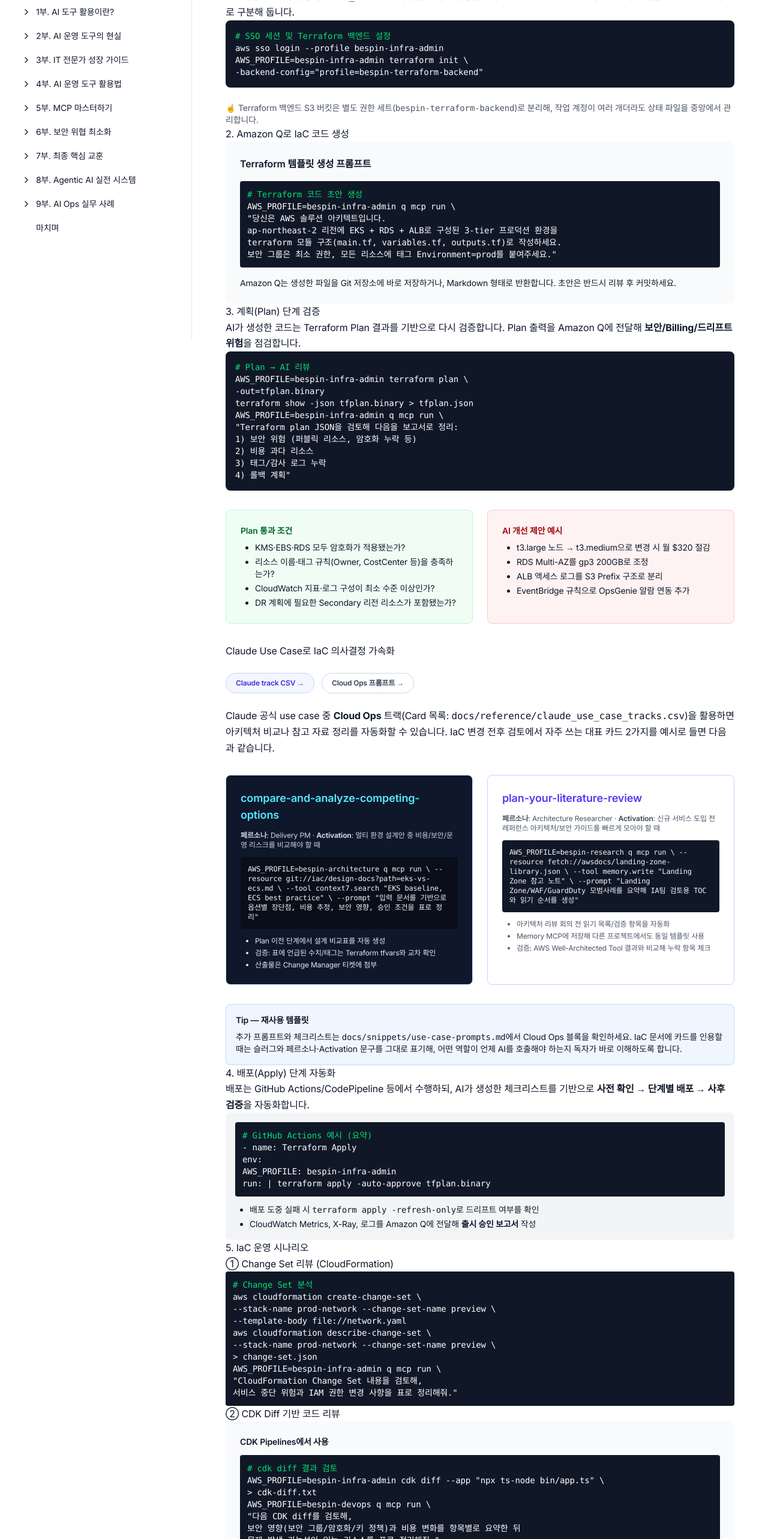
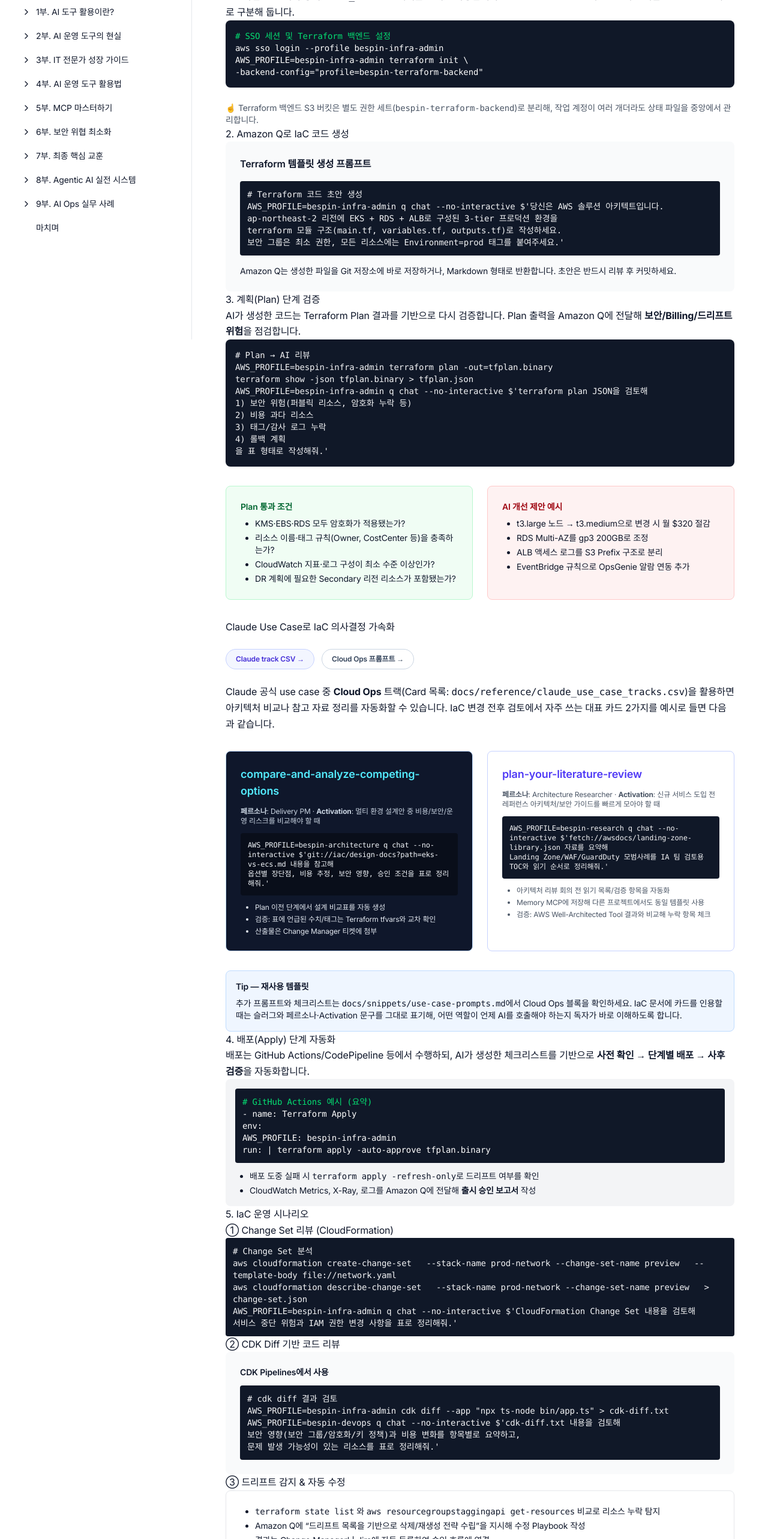
Before and after one commit to ryong-git/ai-coding-guide, a Next.js app: page /part9/iac-integration in a window 1280 px wide. Shown: the part 234-2800 px from the top of the page at 60% size. Built offline with nearby package versions, Linux system fonts and the light colour scheme.

Commit message:
docs: align practical flows with real q cli usage

```diff
--- a/src/app/part8/team-workflow/page.tsx
+++ b/src/app/part8/team-workflow/page.tsx
@@ -146,8 +146,8 @@
 
         <Paragraph>
           Claude 공식 use case 39개를 트랙/페르소나별로 정리한 <code className="font-mono">docs/reference/claude_use_case_tracks.csv</code>에서 아래와 같이
-          <strong>Cloud Ops</strong>와 <strong>일반 스텝 부서</strong> 루틴을 한 번에 자동화할 수 있습니다. Part 5에서 소개한 MCP 흐름과 동일하게
-          `AWS_PROFILE`, Resource, Tool, 사후 검증 절차를 조합하면 됩니다.
+          <strong>Cloud Ops</strong>와 <strong>일반 스텝 부서</strong> 루틴을 한 번에 자동화할 수 있습니다. Part 5에서 소개한 MCP 흐름처럼
+          `AWS_PROFILE`과 연결된 MCP 리소스 경로, Amazon Q CLI 프롬프트, 사후 검증 절차를 조합하면 됩니다.
         </Paragraph>
 
         <div className="grid lg:grid-cols-2 gap-6">
@@ -158,28 +158,21 @@
               <div>
                 <div className="text-xs font-semibold text-slate-400">generate-project-status-reports (Delivery PM)</div>
                 <pre className="mt-2 overflow-x-auto rounded bg-black/40 p-3 text-xs font-mono whitespace-pre-wrap">
-{`AWS_PROFILE=bespin-core q mcp run \\
-  --resource git://ops-repo?path=reports/W{week}.md \\
-  --tool context7.search "Jira BOARD-123, Git 태그, 배포 로그를 DOCS 형식으로 요약" \\
-  --prompt "주간 리스크 + 차주 계획 + 지원 요청을 정리하고 검증 절차를 명시"`}
+{`AWS_PROFILE=bespin-core q chat --no-interactive $'W{week} 주차 프로젝트 현황을 요약해줘.\n참고 자료: git://ops-repo?path=reports/W{week}.md\n반드시 Jira BOARD-123, Git 태그, 배포 로그의 주요 차이를 표로 정리하고 주간 리스크/차주 계획/지원 요청을 명시해.'`}
                 </pre>
                 <p className="mt-2 text-xs text-slate-300">Slack #wbr 공유 전 Git diff &lt;= 10줄 확인 + PM 승인 체커</p>
               </div>
               <div>
                 <div className="text-xs font-semibold text-slate-400">analyze-patterns-in-user-feedback (MSP On-call)</div>
                 <pre className="mt-2 overflow-x-auto rounded bg-black/40 p-3 text-xs font-mono whitespace-pre-wrap">
-{`AWS_PROFILE=bespin-support q mcp run \\
-  --resource filesystem://logs/zendesk/{date}.json \\
-  --tool sequential-think.analyze "패턴/근본 원인/후속 조치 3단계 정리"`}
+{`AWS_PROFILE=bespin-support q chat --no-interactive $'Zendesk {date} 티켓 로그를 분석해서\n반복 패턴·근본 원인·후속 조치 3단계를 bullet 형태로 정리해.\n로그는 filesystem://logs/zendesk/{date}.json MCP 서버로 제공된다.'`}
                 </pre>
                 <p className="mt-2 text-xs text-slate-300">결과는 Incident DB에 업로드하고, CloudWatch 지표와 상호 검증</p>
               </div>
               <div>
                 <div className="text-xs font-semibold text-slate-400">organize-your-business-finances (FinOps Lead)</div>
                 <pre className="mt-2 overflow-x-auto rounded bg-black/40 p-3 text-xs font-mono whitespace-pre-wrap">
-{`AWS_PROFILE=finops-prod q mcp run \\
-  --resource s3://cur-bucket/{year}-{month}.csv \\
-  --tool playwright.screenshot "https://console.aws.amazon.com/cost-management/home?#/dashboard"`}
+{`AWS_PROFILE=finops-prod q chat --no-interactive $'s3://cur-bucket/{year}-{month}.csv 에 있는 CUR를 읽고\nCost Explorer 대시보드 스크린샷과 함께 월간 FinOps 리포트를 만들어줘.\nKPI(Idle EC2/EBS, Savings Plan, CUD) 편차를 표로 설명해.'`}
                 </pre>
                 <p className="mt-2 text-xs text-slate-300">CUR ↔ Cost Explorer 교차 검증 후 재무 승인 로그에 링크 저장</p>
               </div>
--- a/src/app/part9/iac-integration/page.tsx
+++ b/src/app/part9/iac-integration/page.tsx
@@ -27,14 +27,8 @@
       <h2>2. Amazon Q로 IaC 코드 생성</h2>
       <div className="bg-gray-50 dark:bg-gray-800 rounded-lg p-6 space-y-4">
         <h3 className="font-semibold">Terraform 템플릿 생성 프롬프트</h3>
-        <div className="bg-gray-900 text-gray-100 rounded p-3 text-sm font-mono overflow-x-auto">
-          <div className="text-green-400"># Terraform 코드 초안 생성</div>
-          <div className="text-white">AWS_PROFILE=bespin-infra-admin q mcp run \</div>
-          <div className="text-white">  "당신은 AWS 솔루션 아키텍트입니다.</div>
-          <div className="text-white">   ap-northeast-2 리전에 EKS + RDS + ALB로 구성된 3-tier 프로덕션 환경을</div>
-          <div className="text-white">   terraform 모듈 구조(main.tf, variables.tf, outputs.tf)로 작성하세요.</div>
-          <div className="text-white">   보안 그룹은 최소 권한, 모든 리소스에 태그 Environment=prod를 붙여주세요."</div>
-        </div>
+        <pre className="bg-gray-900 text-gray-100 rounded p-3 text-sm font-mono overflow-x-auto whitespace-pre-wrap">{`# Terraform 코드 초안 생성
+AWS_PROFILE=bespin-infra-admin q chat --no-interactive $'당신은 AWS 솔루션 아키텍트입니다.\nap-northeast-2 리전에 EKS + RDS + ALB로 구성된 3-tier 프로덕션 환경을\nterraform 모듈 구조(main.tf, variables.tf, outputs.tf)로 작성하세요.\n보안 그룹은 최소 권한, 모든 리소스에는 Environment=prod 태그를 붙여주세요.'`}</pre>
         <p className="text-sm">
           Amazon Q는 생성한 파일을 Git 저장소에 바로 저장하거나, Markdown 형태로 반환합니다. 초안은 반드시 리뷰 후 커밋하세요.
         </p>
@@ -45,18 +39,10 @@
         AI가 생성한 코드는 Terraform Plan 결과를 기반으로 다시 검증합니다. Plan 출력을 Amazon Q에 전달해 <strong>보안/Billing/드리프트 위험</strong>을 점검합니다.
       </p>
 
-      <div className="bg-gray-900 text-gray-100 rounded-lg p-4 overflow-x-auto text-sm font-mono mb-4">
-        <div className="text-green-400"># Plan → AI 리뷰</div>
-        <div className="text-white">AWS_PROFILE=bespin-infra-admin terraform plan \</div>
-        <div className="text-white">  -out=tfplan.binary</div>
-        <div className="text-white">terraform show -json tfplan.binary &gt; tfplan.json</div>
-        <div className="text-white">AWS_PROFILE=bespin-infra-admin q mcp run \</div>
-        <div className="text-white">  "Terraform plan JSON을 검토해 다음을 보고서로 정리:</div>
-        <div className="text-white">   1) 보안 위험 (퍼블릭 리소스, 암호화 누락 등)</div>
-        <div className="text-white">   2) 비용 과다 리소스</div>
-        <div className="text-white">   3) 태그/감사 로그 누락</div>
-        <div className="text-white">   4) 롤백 계획"</div>
-      </div>
+        <pre className="bg-gray-900 text-gray-100 rounded-lg p-4 overflow-x-auto whitespace-pre-wrap text-sm font-mono mb-4">{`# Plan → AI 리뷰
+AWS_PROFILE=bespin-infra-admin terraform plan -out=tfplan.binary
+terraform show -json tfplan.binary > tfplan.json
+AWS_PROFILE=bespin-infra-admin q chat --no-interactive $'terraform plan JSON을 검토해\n1) 보안 위험(퍼블릭 리소스, 암호화 누락 등)\n2) 비용 과다 리소스\n3) 태그/감사 로그 누락\n4) 롤백 계획\n을 표 형태로 작성해줘.'`}</pre>
 
       <div className="grid md:grid-cols-2 gap-6 my-8 text-sm">
         <div className="border border-green-200 dark:border-green-800 bg-green-50 dark:bg-green-900/20 rounded-lg p-6">
@@ -107,10 +93,7 @@
             <strong>페르소나</strong>: Delivery PM · <strong>Activation</strong>: 멀티 환경 설계안 중 비용/보안/운영 리스크를 비교해야 할 때
           </p>
           <pre className="bg-black/40 rounded p-3 text-xs font-mono overflow-x-auto whitespace-pre-wrap">
-AWS_PROFILE=bespin-architecture q mcp run \
-  --resource git://iac/design-docs?path=eks-vs-ecs.md \
-  --tool context7.search "EKS baseline, ECS best practice" \
-  --prompt "입력 문서를 기반으로 옵션별 장단점, 비용 추정, 보안 영향, 승인 조건을 표로 정리"
+{`AWS_PROFILE=bespin-architecture q chat --no-interactive $'git://iac/design-docs?path=eks-vs-ecs.md 내용을 참고해\n옵션별 장단점, 비용 추정, 보안 영향, 승인 조건을 표로 정리해줘.'`}
           </pre>
           <ul className="list-disc pl-6 space-y-1 text-xs text-slate-200">
             <li>Plan 이전 단계에서 설계 비교표를 자동 생성</li>
@@ -124,10 +107,7 @@
             <strong>페르소나</strong>: Architecture Researcher · <strong>Activation</strong>: 신규 서비스 도입 전 레퍼런스 아키텍처/보안 가이드를 빠르게 모아야 할 때
           </p>
           <pre className="bg-gray-900 text-gray-100 rounded p-3 text-xs font-mono overflow-x-auto whitespace-pre-wrap">
-AWS_PROFILE=bespin-research q mcp run \
-  --resource fetch://awsdocs/landing-zone-library.json \
-  --tool memory.write "Landing Zone 참고 노트" \
-  --prompt "Landing Zone/WAF/GuardDuty 모범사례를 요약해 IA팀 검토용 TOC와 읽기 순서를 생성"
+{`AWS_PROFILE=bespin-research q chat --no-interactive $'fetch://awsdocs/landing-zone-library.json 자료를 요약해\nLanding Zone/WAF/GuardDuty 모범사례를 IA 팀 검토용 TOC와 읽기 순서로 정리해줘.'`}
           </pre>
           <ul className="list-disc pl-6 space-y-1 text-xs text-gray-600 dark:text-gray-300">
             <li>아키텍처 리뷰 회의 전 읽기 목록/검증 항목을 자동화</li>
@@ -170,32 +150,22 @@
 
       <h3>① Change Set 리뷰 (CloudFormation)</h3>
       <div className="space-y-3">
-        <div className="bg-gray-900 text-gray-100 rounded p-3 text-sm font-mono">
-          <div className="text-green-400"># Change Set 분석</div>
-          <div className="text-white">aws cloudformation create-change-set \</div>
-          <div className="text-white">  --stack-name prod-network --change-set-name preview \</div>
-          <div className="text-white">  --template-body file://network.yaml</div>
-          <div className="text-white">aws cloudformation describe-change-set \</div>
-          <div className="text-white">  --stack-name prod-network --change-set-name preview \</div>
-          <div className="text-white">  &gt; change-set.json</div>
-          <div className="text-white">AWS_PROFILE=bespin-infra-admin q mcp run \</div>
-          <div className="text-white">  "CloudFormation Change Set 내용을 검토해,</div>
-          <div className="text-white">   서비스 중단 위험과 IAM 권한 변경 사항을 표로 정리해줘."</div>
-        </div>
+        <pre className="bg-gray-900 text-gray-100 rounded p-3 text-sm font-mono overflow-x-auto whitespace-pre-wrap">{`# Change Set 분석
+aws cloudformation create-change-set \
+  --stack-name prod-network --change-set-name preview \
+  --template-body file://network.yaml
+aws cloudformation describe-change-set \
+  --stack-name prod-network --change-set-name preview \
+  > change-set.json
+AWS_PROFILE=bespin-infra-admin q chat --no-interactive $'CloudFormation Change Set 내용을 검토해\n서비스 중단 위험과 IAM 권한 변경 사항을 표로 정리해줘.'`}</pre>
       </div>
 
       <h3>② CDK Diff 기반 코드 리뷰</h3>
       <div className="bg-gray-50 dark:bg-gray-800 rounded-lg p-6 space-y-3 text-sm">
         <p className="font-semibold">CDK Pipelines에서 사용</p>
-        <div className="bg-gray-900 text-gray-100 rounded p-3 font-mono overflow-x-auto">
-          <div className="text-green-400"># cdk diff 결과 검토</div>
-          <div className="text-white">AWS_PROFILE=bespin-infra-admin cdk diff --app "npx ts-node bin/app.ts" \</div>
-          <div className="text-white">  &gt; cdk-diff.txt</div>
-          <div className="text-white">AWS_PROFILE=bespin-devops q mcp run \</div>
-          <div className="text-white">  "다음 CDK diff를 검토해,</div>
-          <div className="text-white">   보안 영향(보안 그룹/암호화/키 정책)과 비용 변화를 항목별로 요약한 뒤</div>
-          <div className="text-white">   문제 발생 가능성이 있는 리소스를 표로 정리해줘."</div>
-        </div>
+        <pre className="bg-gray-900 text-gray-100 rounded p-3 font-mono overflow-x-auto whitespace-pre-wrap">{`# cdk diff 결과 검토
+AWS_PROFILE=bespin-infra-admin cdk diff --app "npx ts-node bin/app.ts" > cdk-diff.txt
+AWS_PROFILE=bespin-devops q chat --no-interactive $'cdk-diff.txt 내용을 검토해\n보안 영향(보안 그룹/암호화/키 정책)과 비용 변화를 항목별로 요약하고,\n문제 발생 가능성이 있는 리소스를 표로 정리해줘.'`}</pre>
       </div>
 
       <h3>③ 드리프트 감지 &amp; 자동 수정</h3>
```
Also changed, not shown: src/app/part5/mcp-concept/page.tsx (+2 -8 lines), src/app/part9/aws-profile/page.tsx (+4 -8 lines), src/app/part9/cost-optimization/page.tsx (+7 -27 lines), src/app/part9/k8s-automation/page.tsx (+6 -25 lines), src/app/part9/multicloud-ops/page.tsx (+8 -37 lines), 1 other file (tests, documents, lock files or other folders).
